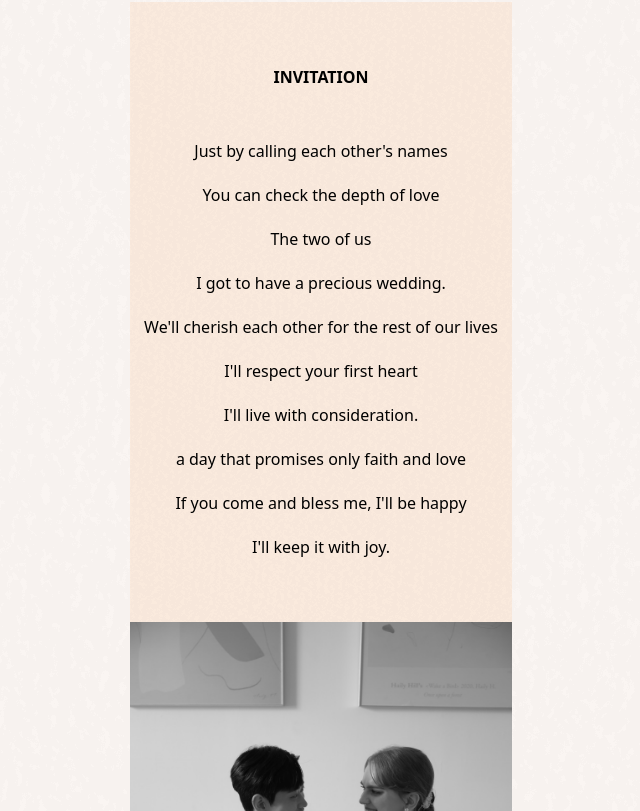
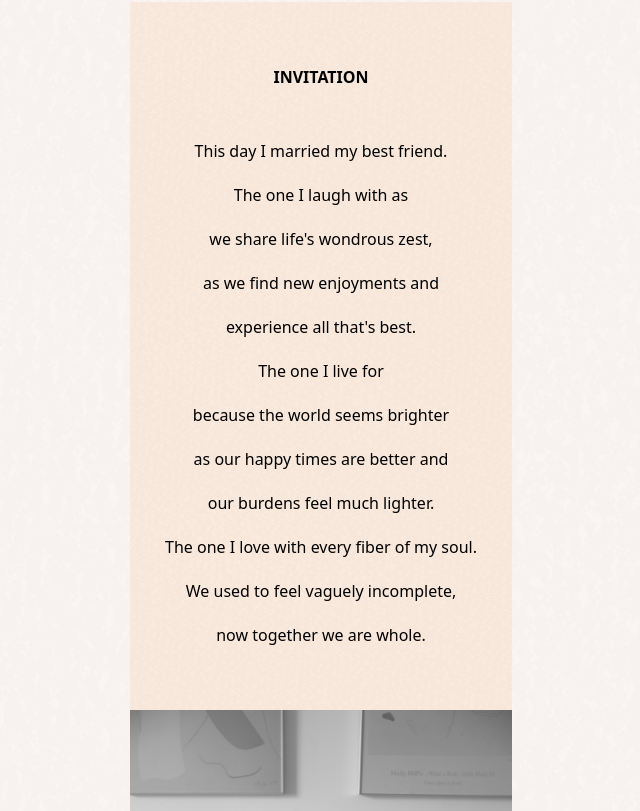
Before and after one commit to crayonzgrim/wedding_m_en, a React (Vite) app: page / in a window 1280 px wide. Shown: the part 1109-1920 px from the top of the page, without its empty margins (319-959 px from the left). Built offline with nearby package versions, Linux system fonts and the light colour scheme.

Commit message:
✏️ Change poem

```diff
--- a/src/components/Modal.jsx
+++ b/src/components/Modal.jsx
@@ -2,14 +2,14 @@ export const Modal = (props) => {
   const { src, alt, onClose } = props;
 
   return (
-    <div className="overflow-y-auto overflow-x-hidden fixed top-[50%] right-[50%] translate-x-[50%] translate-y-[-35%] justify-center items-center w-full max-w-[385px] h-full max-h-full z-10">
+    <div className="overflow-y-auto overflow-x-hidden fixed top-[40%] right-[50%] translate-x-[50%] translate-y-[-35%] justify-center items-center w-full max-w-[385px] h-full max-h-full z-10">
       <div className="relative p-4 w-full max-w-2xl max-h-full">
         {/* <!-- Modal content --> */}
         <div className="relative bg-white rounded-lg shadow">
           {/* <!-- Modal header --> */}
           <div className="flex items-center justify-between p-4 md:p-5 border-b rounded-t">
             <h3 className="text-xl font-semibold text-gray-900 dark:text-white">
-              Static modal
+              Wedding picture {alt.split("_")[1]}
             </h3>
             <button
               type="button"
--- a/src/layer/Events.jsx
+++ b/src/layer/Events.jsx
@@ -7,14 +7,12 @@ export const Events = () => {
         <img src={"/leaf.png"} alt={"leaf"} width={13} />
       </div>
 
-      <div className="mt-[60px]">
-        <p className="text-center text-sm">
-          Your presence at our wedding is the greatest gift of all.
-        </p>
-        <p className="text-center text-sm">
-          However, if you wish to give a gift, we will gratefully accept a small
-          contribution towards our new life together.
-        </p>
+      <div className="mt-[60px] text-center text-sm">
+        <p className="">Your presence at our wedding is</p>
+        <p className="">the greatest gift of all.</p>
+        <p className="">However, if you wish to give a gift,</p>
+        <p className="">we will gratefully accept a small</p>
+        <p>contribution towards our new life together. </p>
       </div>
 
       <div className="my-[60px] w-full">
@@ -30,7 +28,7 @@ export const Events = () => {
             >
               <div className="mb-4 flex flex-col items-center">
                 <p className="uppercase text-xs">{id}</p>
-                <p className="text-sm">{name}</p>
+                <p className="">{name}</p>
               </div>
               <div className="flex items-center justify-between px-7">
                 <a href={`tel:${phone}`}>
@@ -51,13 +49,13 @@ export const Events = () => {
 const contactData = [
   {
     id: "groom",
-    name: "DONG IL KIM",
+    name: "Dong il",
     phone: "01052060296",
     sms: "01052060296",
   },
   {
     id: "bride",
-    name: "KIANA MARIE ELLIOTT",
+    name: "Kiana",
     phone: "01096570770",
     sms: "01096570770",
   },
--- a/src/layer/Extra.jsx
+++ b/src/layer/Extra.jsx
@@ -9,10 +9,10 @@ export const Extra = () => {
         </div>
 
         <div className="mt-8 flex flex-col items-center justify-center gap-4">
-          <p>장담하건대. 세상이 다 겨울이어도</p>
-          <p>우리 사랑은 늘봄처럼 따뜻하고</p>
-          <p>간혹, 여름처럼 뜨거울 겁니다.</p>
-          <p>- 이수동, &lt;사랑가&gt; -</p>
+          <p>I love you for all that you are,</p>
+          <p>All that you have been</p>
+          <p>And all that you will be.</p>
+          {/* <p>- 이수동, &lt;사랑가&gt; -</p> */}
         </div>
       </div>
 
--- a/src/layer/HowToCome.jsx
+++ b/src/layer/HowToCome.jsx
@@ -5,7 +5,7 @@ export const HowToCome = () => {
       <div className="mb-[60px] mt-[27px] h-[1px] w-[10px] bg-[#221815]" />
 
       <div className="flex flex-col items-center justify-center">
-        <p>Grand Ballroom Hall</p>
+        <p className="font-semibold">Grand Ballroom Hall</p>
         <p>Daegu Exco Interbulgo</p>
         <p>80, Distribution Complex-ro, Buk-gu, Daegu</p>
       </div>
@@ -17,7 +17,7 @@ export const HowToCome = () => {
       {/* </div> */}
 
       <div className="mt-[35px]">
-        <img src={"./map.png"} alt={"map"} />
+        <img src={"./map.jpeg"} alt={"map"} />
       </div>
     </div>
   );
--- a/src/layer/Invitation.jsx
+++ b/src/layer/Invitation.jsx
@@ -2,17 +2,19 @@ export const Invitation = () => {
   return (
     <div className="mt-[70px] bg-[url('/bg_greeting.png')] py-[63px]">
       <div className="mb-[50px] text-center font-bold">INVITATION</div>
-      <div className="flex flex-col items-center justify-center gap-[20px]">
-        <p>Just by calling each other&apos;s names</p>
-        <p>You can check the depth of love</p>
-        <p>The two of us</p>
-        <p>I got to have a precious wedding. </p>
-        <p>We&apos;ll cherish each other for the rest of our lives</p>
-        <p>I&apos;ll respect your first heart</p>
-        <p>I&apos;ll live with consideration.</p>
-        <p>a day that promises only faith and love</p>
-        <p> If you come and bless me, I&apos;ll be happy</p>
-        <p>I&apos;ll keep it with joy.</p>
+      <div className="flex flex-col items-center justify-center gap-[20px] text-center">
+        <p>This day I married my best friend.</p>
+        <p>The one I laugh with as</p>
+        <p>we share life&apos;s wondrous zest,</p>
+        <p>as we find new enjoyments and</p>
+        <p>experience all that&apos;s best.</p>
+        <p>The one I live for</p>
+        <p>because the world seems brighter</p>
+        <p>as our happy times are better and</p>
+        <p>our burdens feel much lighter.</p>
+        <p>The one I love with every fiber of my soul.</p>
+        <p>We used to feel vaguely incomplete,</p>
+        <p> now together we are whole.</p>
       </div>
     </div>
   );
```
Also changed, not shown: public/map.jpeg (added).
